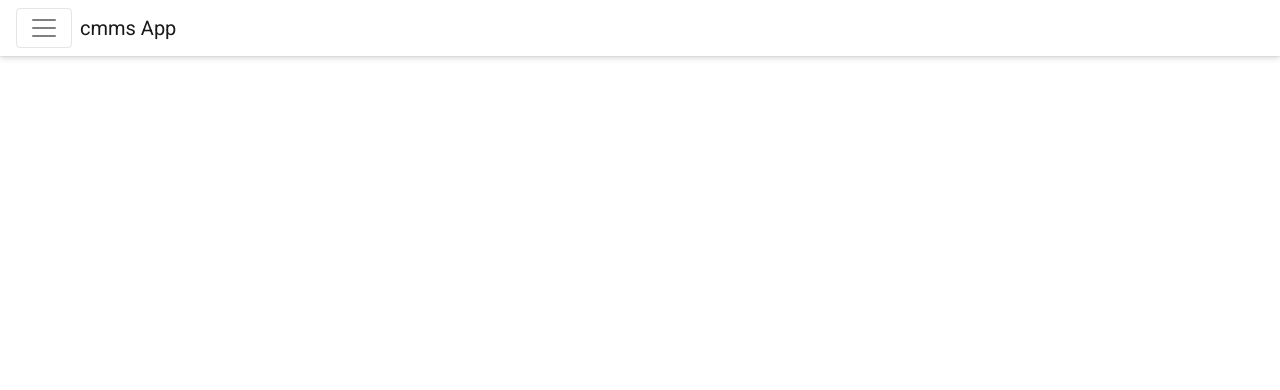
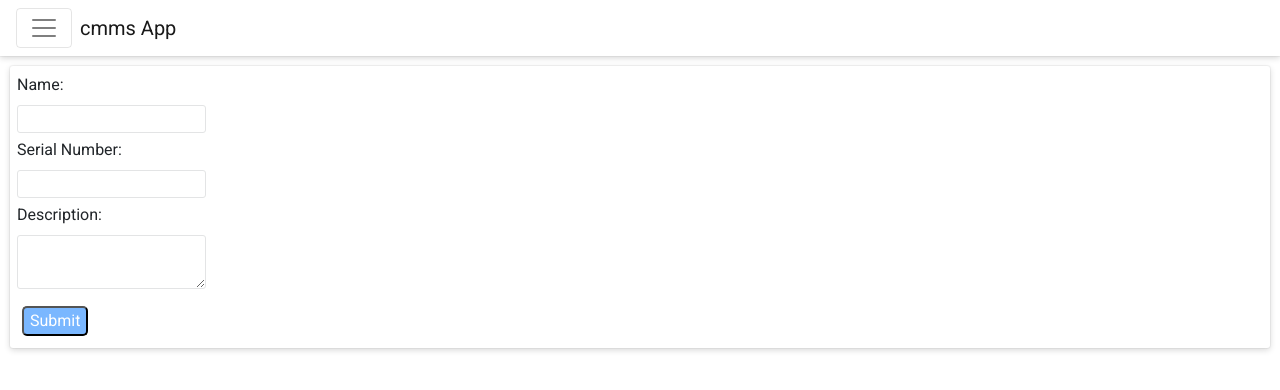
Before and after one commit to prwik/cmms, a React (Create React App) app in the folder batch/: page /addSite in a window 1280 px wide. Shown: the top 390 px of the page. Built offline with nearby package versions, Linux system fonts and the light colour scheme.

Commit message:
add site form

```diff
--- a/batch/src/App.css
+++ b/batch/src/App.css
@@ -129,3 +129,30 @@ body{
 .image{
   width: 318px;
 }
+
+.form_card{
+  border-radius: 3px;
+  background-color: #ffff;
+  margin: 10px;
+  box-shadow: 0 2px 6px 0 rgba(0,0,0,0.16),
+    0 0 0 1px rgba(0,0,0,0.04);
+  padding: 7px;
+}
+
+.form_input{
+    border: solid 1px #e3e4e5;
+    border-radius: 3px;
+    margin-bottom: 5px;
+}
+
+.form_input:focus{
+    outline: none;
+    border-color: #3d97ff;
+}
+
+input[type=submit]{
+    margin: 5px;
+    background-color: #7ab7ff;
+    border-radius: 5px;
+    color: white;
+}
--- a/batch/src/components/Content.js
+++ b/batch/src/components/Content.js
@@ -3,6 +3,7 @@ import Site from './Site';
 import Equipment from './Equipment';
 import { Route, Switch } from 'react-router-dom';
 import Auth from './Auth';
+import SiteForm from './SiteForm';
 
 export default class Content extends Component {
 
@@ -11,8 +12,9 @@ export default class Content extends Component {
   	<div>
   		<Switch>
   			<Route exact path='/' component={Site} />
-        <Route path='/login/' component={Auth} />
+            <Route path='/login/' component={Auth} />
   			<Route path='/equip/:id' component={Equipment} />
+            <Route path='/addSite/' component={SiteForm} />
   		</Switch>
   	</div>
   	);
--- a/batch/src/components/HistoryCard.js
+++ b/batch/src/components/HistoryCard.js
@@ -15,7 +15,7 @@ export default class HistoryCard extends Component {
   renderItem(item, index){
     for (var key in item){
       if (item.hasOwnProperty(key)) {
-        console.log(key, item[key]);
+        // console.log(key, item[key]);
       }
     }
 
--- a/batch/src/components/SiteCard.js
+++ b/batch/src/components/SiteCard.js
@@ -24,7 +24,7 @@ export default class SiteCard extends Component {
           <Link to={ '/equip/'+ this.props.id }>
               <div className='card_button'>Equipment</div>
           </Link>
-          <Link to='/'>
+          <Link to='/addSite/'>
               <div className='card_button'>Add/Remove</div>
           </Link>
         </Card>
--- /dev/null
+++ b/batch/src/components/SiteForm.js
@@ -0,0 +1,26 @@
+import React, { Component } from 'react';
+
+export default class SiteForm extends Component {
+
+    render(){
+        return(
+            <div className="form_card">
+                <form>
+                    <label for='name'>Name:</label>
+                    <br/>
+                    <input className="form_input" type="text" name="name" />
+                    <br/>
+                    <label for="serial">Serial Number:</label>
+                    <br/>
+                    <input className="form_input" type="text" name="serial"/>
+                    <br/>
+                    <label for="description">Description:</label>
+                    <br/>
+                    <textarea className="form_input" name="description"/>
+                    <br/>
+                    <input type="submit" value="Submit" />
+                </form>
+            </div>
+        )
+    }
+}
```
